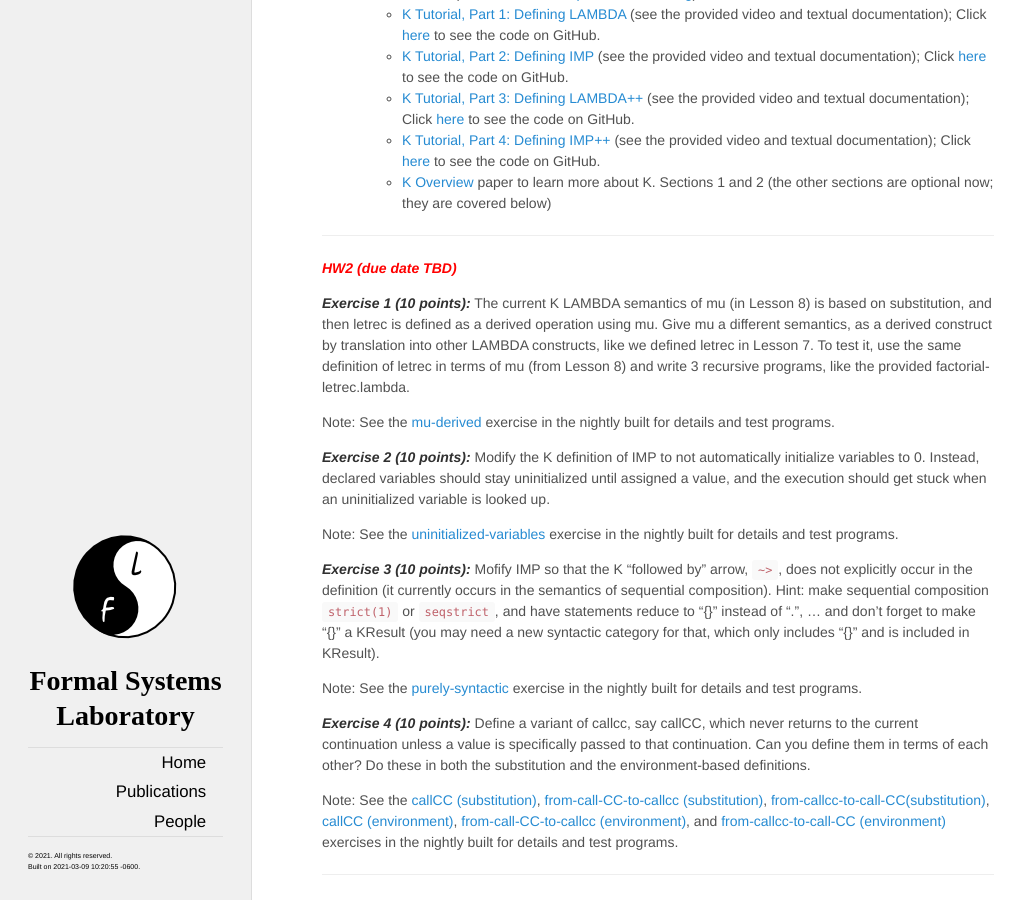
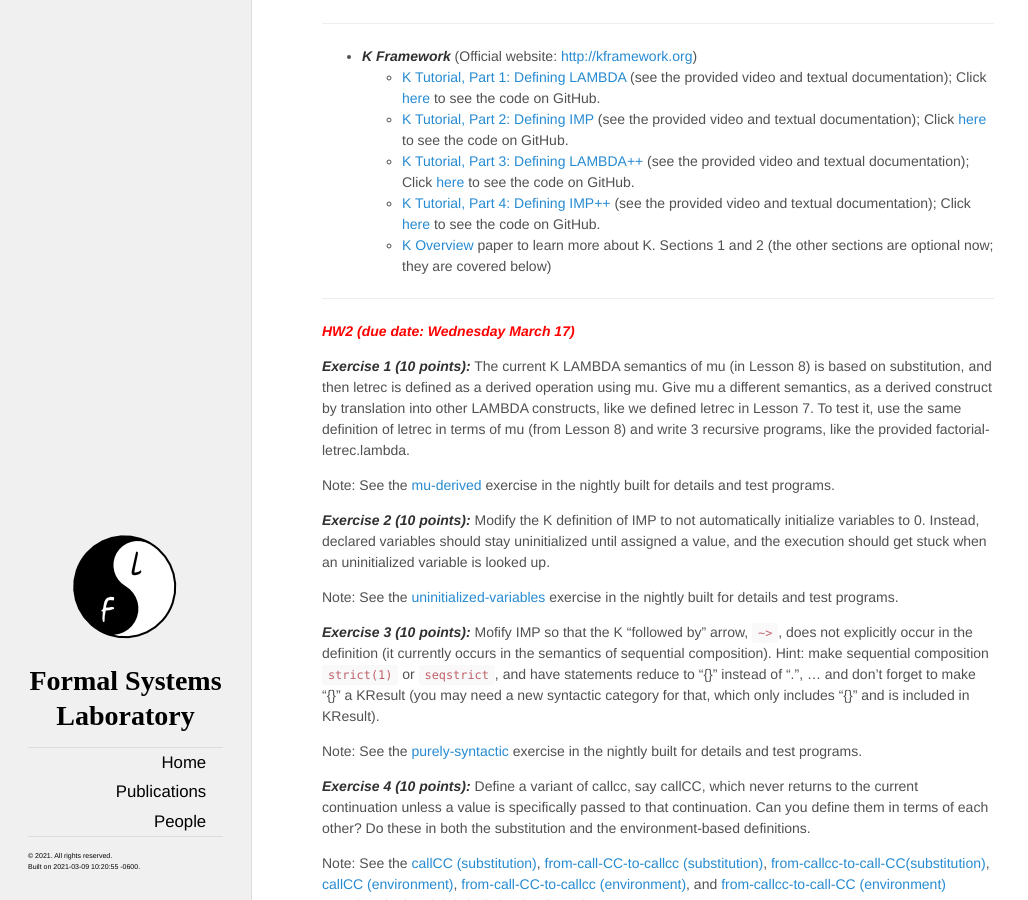
Before and after one commit to h0nzZik/fsl.cs.illinois.edu, a Jekyll site: the page built from teaching/2021/cs422/index.md, in a window 1280 px wide and 900 px high, scrolled down 1393 px. Shown: the whole window, without its empty margins (0-1028 px from the left). Built offline with Jekyll 4.4.1, drawn with Linux system fonts in a browser that asks for light colours; nearby versions of some CDN libraries.

Commit message:
update teaching page

```diff
--- a/teaching/2021/cs422/index.md
+++ b/teaching/2021/cs422/index.md
@@ -21,6 +21,9 @@
 - [Feb 10](https://illinois.zoom.us/rec/share/mell1gMcCx_1KD20nQWaud2iF1s4EZEEjcLgeFuEvjs53ZWsXn2N8k4xj7JqdJA.kF1PoNxNAroimn7C?startTime=1612987305000)
 - [Feb 12](https://illinois.zoom.us/rec/share/g5sQIY9bSJkGmFwhab4WJDxA8uqrvu3prpHornWzkgO05cuIbHnQLXXguN4S7H9e.ri6kNpmKCwdfFMWw?startTime=1613161652000)
 - [Feb 19](https://illinois.zoom.us/rec/share/43cOMIcA8QZfKhClmCcJ1IE6DA-1LEmXBjtuT_l0nklBM1NdepVpx4jQ66g6HIY.vTMd1XXm2m7ExTvx?startTime=1613764945000)
+- [Feb 26](https://illinois.zoom.us/rec/share/4IphdBBTj4YdwdHUoHMJsUOuZa9O_r3IJJxCKYdhD5LOWY3R0Q6t7TGcz7SXrV4I.HJ4wkl2tqqrU0KSS?startTime=1614369710000)
+- [March 3](https://illinois.zoom.us/rec/share/PShwl4L9HhUXe8F83nf2KLnCV-_MCLlYFWNmyEQb_i4M9RS6mHWEfx0T6JAeWs7g.m3QSuizKJgoIp4v0?startTime=1614801796000)
+- [March 5](https://illinois.zoom.us/rec/share/nrI5KHFmExlEFvJ_5BkiScFRK8m3Y-whYXXq13aaPIfayfPrAdPR6GwtWMkAKXuM.WZAfexClYmTwMFm4?startTime=1614974493000)
 
 ## Course Description
 
@@ -61,7 +64,7 @@
 
 
 ---
-<b><em><span style="color:red">HW2 (due date TBD)</span></em></b>
+<b><em><span style="color:red">HW2 (due date: Wednesday March 17)</span></em></b>
 
 ***Exercise 1 (10 points):*** The current K LAMBDA semantics of mu (in Lesson 8) is based on substitution, and then letrec is defined as a derived operation using mu. Give mu a different semantics, as a derived construct by translation into other LAMBDA constructs, like we defined letrec in Lesson 7. To test it, use the same definition of letrec in terms of mu (from Lesson 8) and write 3 recursive programs, like the provided factorial-letrec.lambda.
 
```
